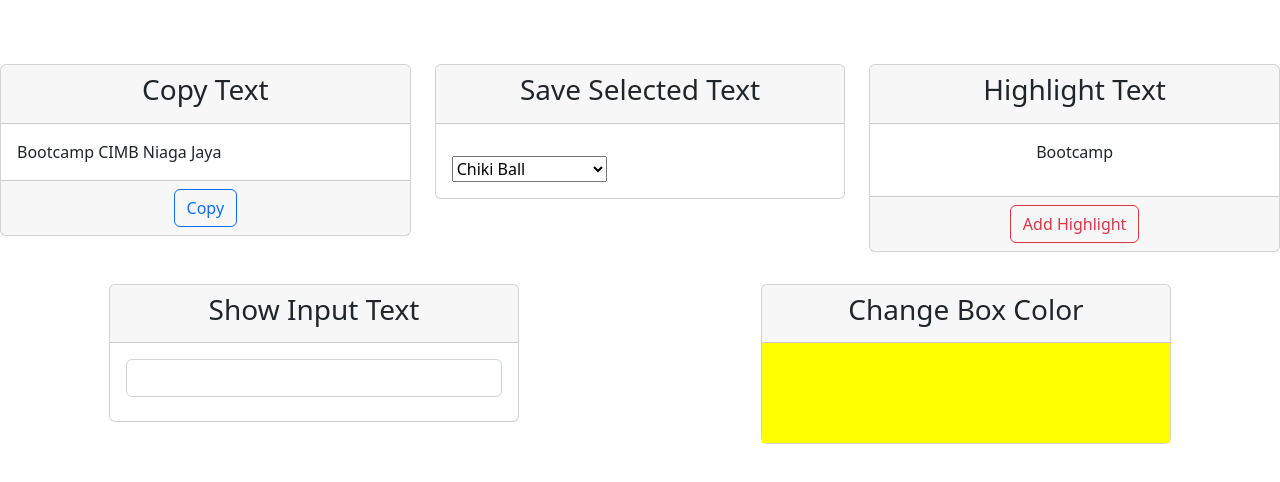
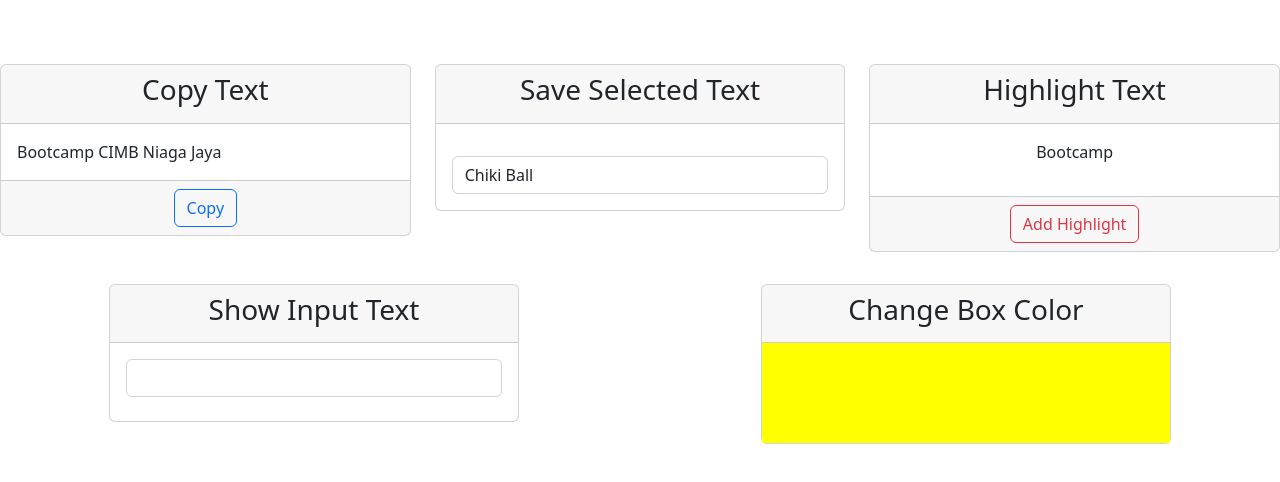
Before and after one commit to popyr28/assignment-jquery, a plain HTML site: page index.html in a window 1280 px wide. Drawn offline with nearby package versions, Linux system fonts and the light colour scheme.

Commit message:
change class

```diff
--- a/index.html
+++ b/index.html
@@ -27,7 +27,7 @@
                 <div class="card-header text-center"><h3>Save Selected Text</h3></div>
                 <div class="card-body">
                     <div id="forResult" class="text-center mb-3"></div>
-                    <select id="result">
+                    <select id="result" class="form-control">
                         <option value="Chiki Ball">Chiki Ball</option>
                         <option value="Mochi  Strawberry">Mochi Strawberry</option>
                         <option value="Es krim">Es krim</option>
```
